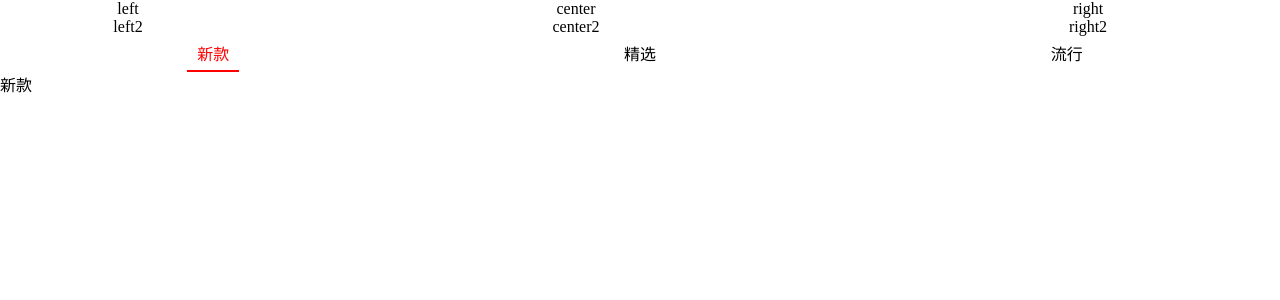
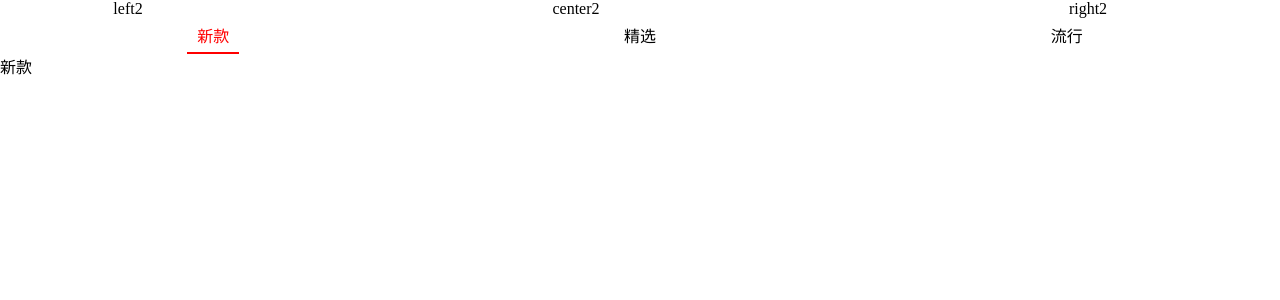
Before and after one commit to Lynn-zuo/learning-with-coding, a React app in the folder React/react-npm/: page / in a window 1280 px wide. Shown: the top 300 px of the page. Built offline with nearby package versions, Linux system fonts and the light colour scheme.

Commit message:
feat: 跨组件通信逐层传递props

```diff
--- /dev/null
+++ b/React/react-npm/src/05-component-props&Context/App.js
@@ -0,0 +1,25 @@
+import { Component } from "react"
+import NavBar from "./NavBar.js"
+import MainBody from "./MainBody.js"
+
+export default class App extends Component {
+  constructor(props) {
+    super()
+    this.state = {
+      tabTitles: ["新款", "精选", "流行"],
+    }
+  }
+  render() {
+    const { tabTitles } = this.state
+    return (
+      <div>
+        <NavBar
+          leftSlot={<div>left2</div>}
+          centerSlot={<div>center2</div>}
+          rightSlot={<div>right2</div>}
+        />
+        <MainBody tabTitles={tabTitles} />
+      </div>
+    )
+  }
+}
--- /dev/null
+++ b/React/react-npm/src/05-component-props&Context/MainBody.js
@@ -0,0 +1,33 @@
+import { Component } from "react"
+import TabControl from "./TabControl.js"
+
+export default class MainBody extends Component {
+  constructor(props) {
+    super(props)
+    this.state = {
+      curIndex: 0,
+    }
+  }
+  render() {
+    const { tabTitles } = this.props
+    const { curIndex } = this.state
+    return (
+      <div>
+        <TabControl
+          tabTitles={tabTitles}
+          curIndex={curIndex}
+          tabClick={(index) => {
+            this.tabClick(index)
+          }}
+        />
+        <div>{tabTitles[curIndex]}</div>
+      </div>
+    )
+  }
+  tabClick(index) {
+    console.log(index, "----index-app")
+    this.setState({
+      curIndex: index,
+    })
+  }
+}
--- /dev/null
+++ b/React/react-npm/src/05-component-props&Context/NavBar.js
@@ -0,0 +1,26 @@
+import { Component } from "react"
+
+export default class NavBar extends Component {
+  constructor(props) {
+    super()
+  }
+  render() {
+    const { children, leftSlot, centerSlot, rightSlot } = this.props || {}
+    return (
+      <div className='nav-bar'>
+        {children && children[0] && (
+          <div className='nav-item nav-left'>{children[0]}</div>
+        )}
+        {children && children[1] && (
+          <div className='nav-item nav-center'>{children[1]}</div>
+        )}
+        {children && children[2] && (
+          <div className='nav-item nav-right'>{children[2]}</div>
+        )}
+        {leftSlot && <div className='nav-item nav-left'>{leftSlot}</div>}
+        {centerSlot && <div className='nav-item nav-center'>{centerSlot}</div>}
+        {rightSlot && <div className='nav-item nav-right'>{rightSlot}</div>}
+      </div>
+    )
+  }
+}
--- /dev/null
+++ b/React/react-npm/src/05-component-props&Context/TabControl.js
@@ -0,0 +1,39 @@
+import { Component } from "react"
+import PropTypes from "prop-types"
+
+export default class TabControl extends Component {
+  // 类组件获取父组件传递的参数
+  constructor(props) {
+    super(props) // 父类保存 - 类的继承原理ES5
+    this.state = {
+      // curIndex: props.curIndex,
+    }
+  }
+  static propTypes = {
+    // 方式二：es6中的class field写法
+    tabTitles: PropTypes.array,
+    curIndex: PropTypes.number,
+  }
+  render() {
+    const { tabTitles, curIndex } = this.props
+    // const { curIndex } = this.state
+    return (
+      <div className='tab-panel'>
+        {tabTitles.map((title, tIndex) => (
+          <div
+            key={title}
+            className={"tab-item " + (curIndex === tIndex ? "active" : "")}
+            onClick={() => this.clickTab(tIndex)}>
+            {title}
+          </div>
+        ))}
+      </div>
+    )
+  }
+  clickTab(index) {
+    // this.setState({
+    //   curIndex: index,
+    // })
+    this.props.tabClick(index)
+  }
+}
--- a/React/react-npm/src/index.js
+++ b/React/react-npm/src/index.js
@@ -1,6 +1,6 @@
 import ReactDOM from 'react-dom/client'
-import App from './04-tab-control/App.js'
-import './04-tab-control/style.css'
+import App from './05-component-props&Context/App.js'
+import './style.css'
 
 const root = ReactDOM.createRoot(document.getElementById('root'))
 root.render(<App />)
--- a/React/react-npm/src/04-tab-control/style.css
+++ b/React/react-npm/src/style.css
@@ -1,7 +1,7 @@
 body {
     margin: 0;
 }
-/* -----NavBar----- */
+/* 04-----NavBar----- */
 .nav-bar {
     display: flex;
     flex-direction: row;
@@ -18,7 +18,7 @@ body {
 .nav-bar .nav-item.nav-right {
     width: 30%;
 }
-/* -----TabControl----- */
+/* 04-----TabControl----- */
 .tab-panel {
     display: flex;
     flex-direction: row;
```
